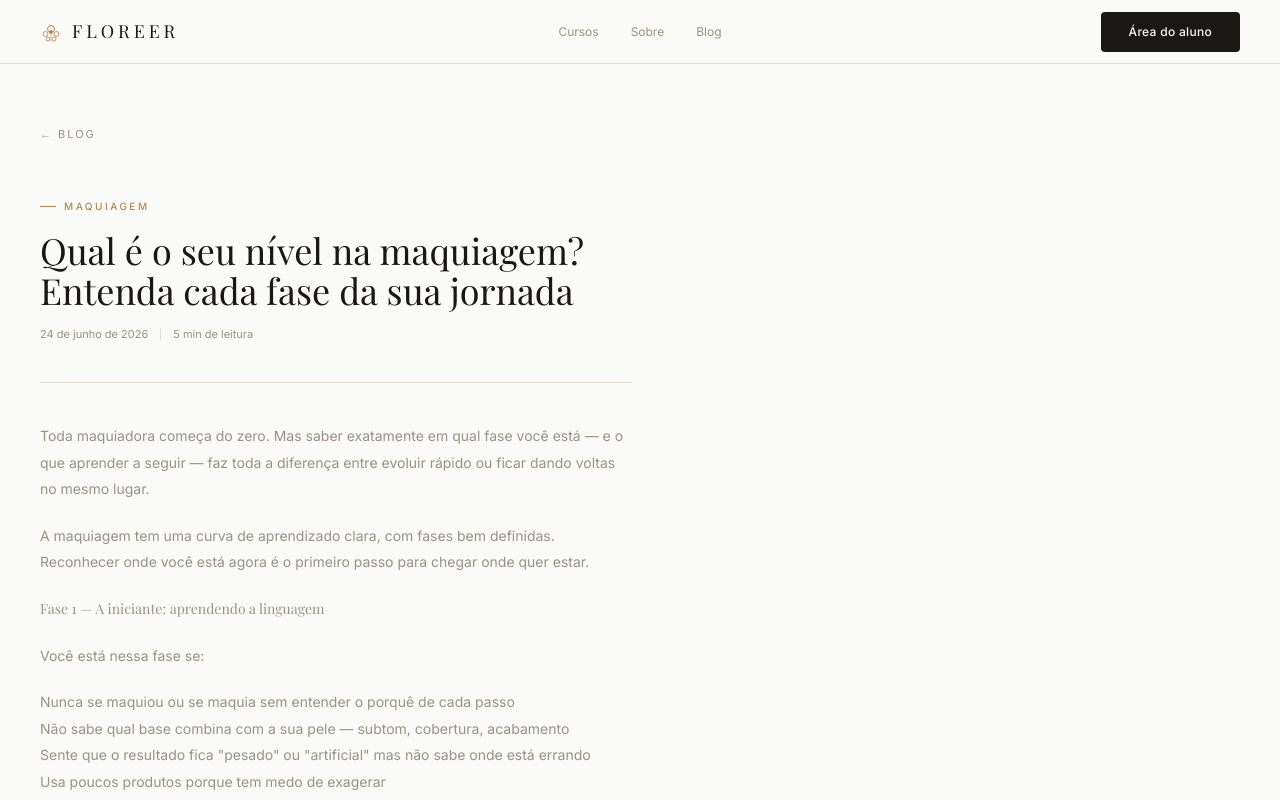
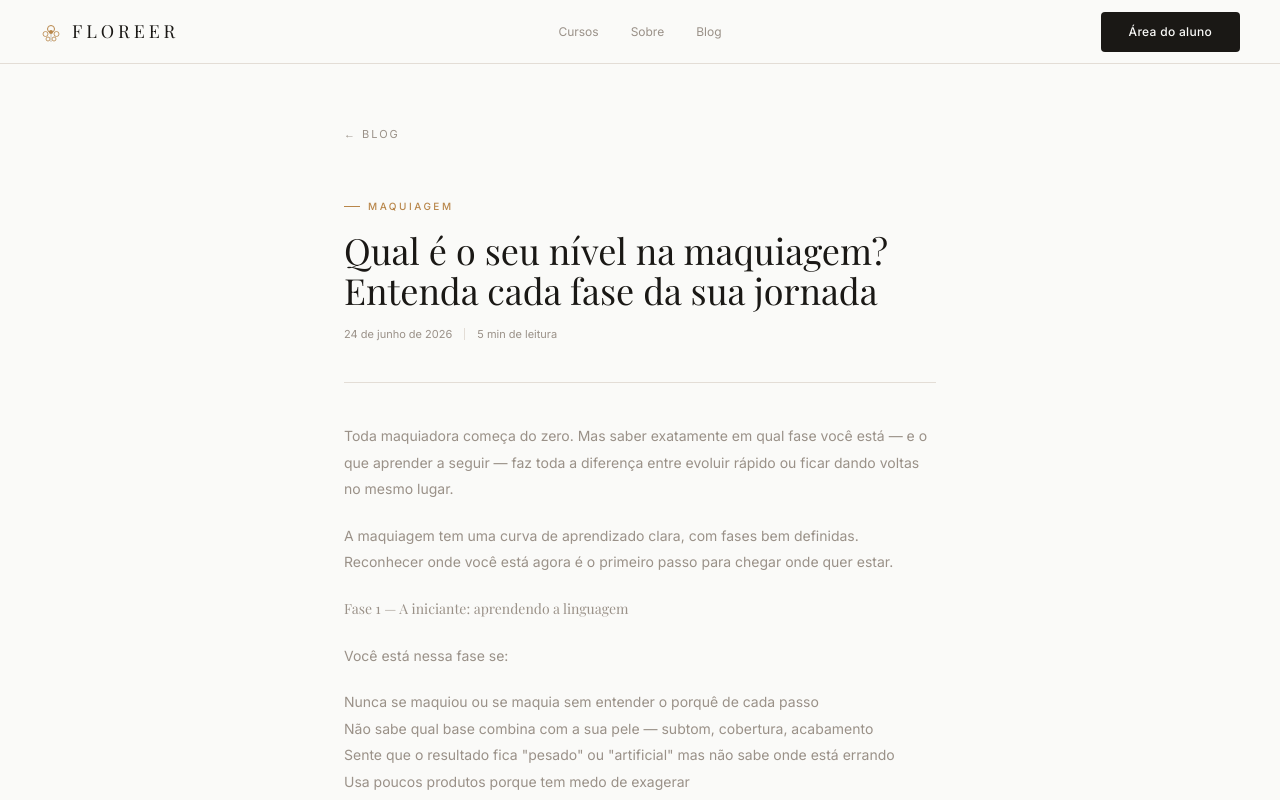
Before and after one commit to lehlanzarinii/floreer-site, a Next.js app: page /blog/qual-e-o-seu-nivel-na-maquiagem in a window 1280 px wide. Shown: the top 800 px of the page. Built offline with nearby package versions, Linux system fonts and the light colour scheme; a web font is replaced by a local one.

Commit message:
fix: blog mobile - mx-auto no post + overflow-x hidden no body

```diff
--- a/app/blog/[slug]/page.tsx
+++ b/app/blog/[slug]/page.tsx
@@ -12,7 +12,7 @@ export default function PostPage({ params }: { params: { slug: string } }) {
     <>
       <Navbar />
 
-      <section className="px-6 md:px-10 py-14 max-w-2xl">
+      <section className="px-6 md:px-10 py-14 max-w-2xl mx-auto w-full">
         {/* Voltar */}
         <Link
           href="/blog"
--- a/app/globals.css
+++ b/app/globals.css
@@ -9,7 +9,7 @@
 
 @layer base {
   body {
-    @apply bg-floreer-bg text-floreer-dark font-sans;
+    @apply bg-floreer-bg text-floreer-dark font-sans overflow-x-hidden;
   }
   h1, h2, h3 {
     @apply font-serif font-normal;
```
